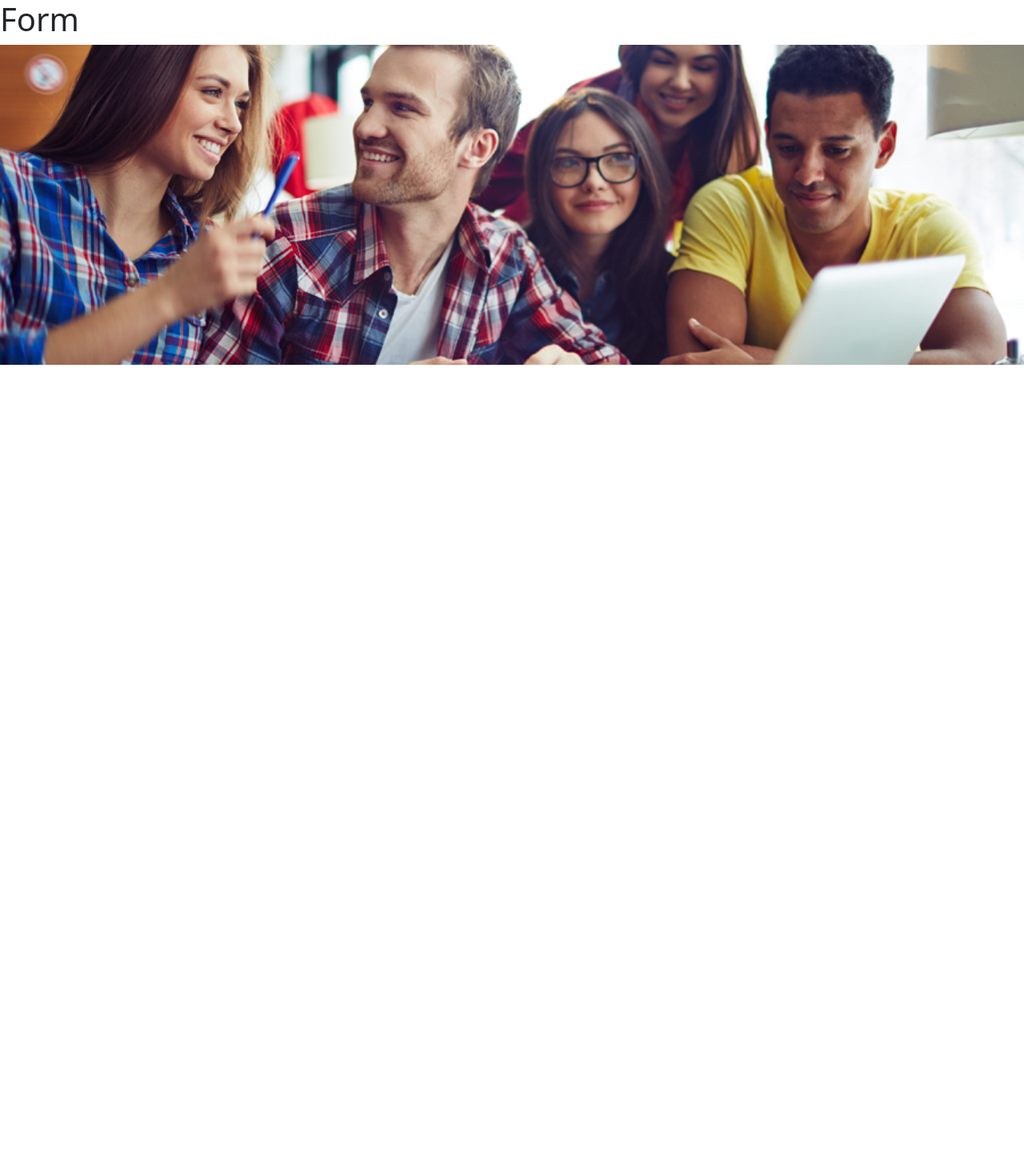
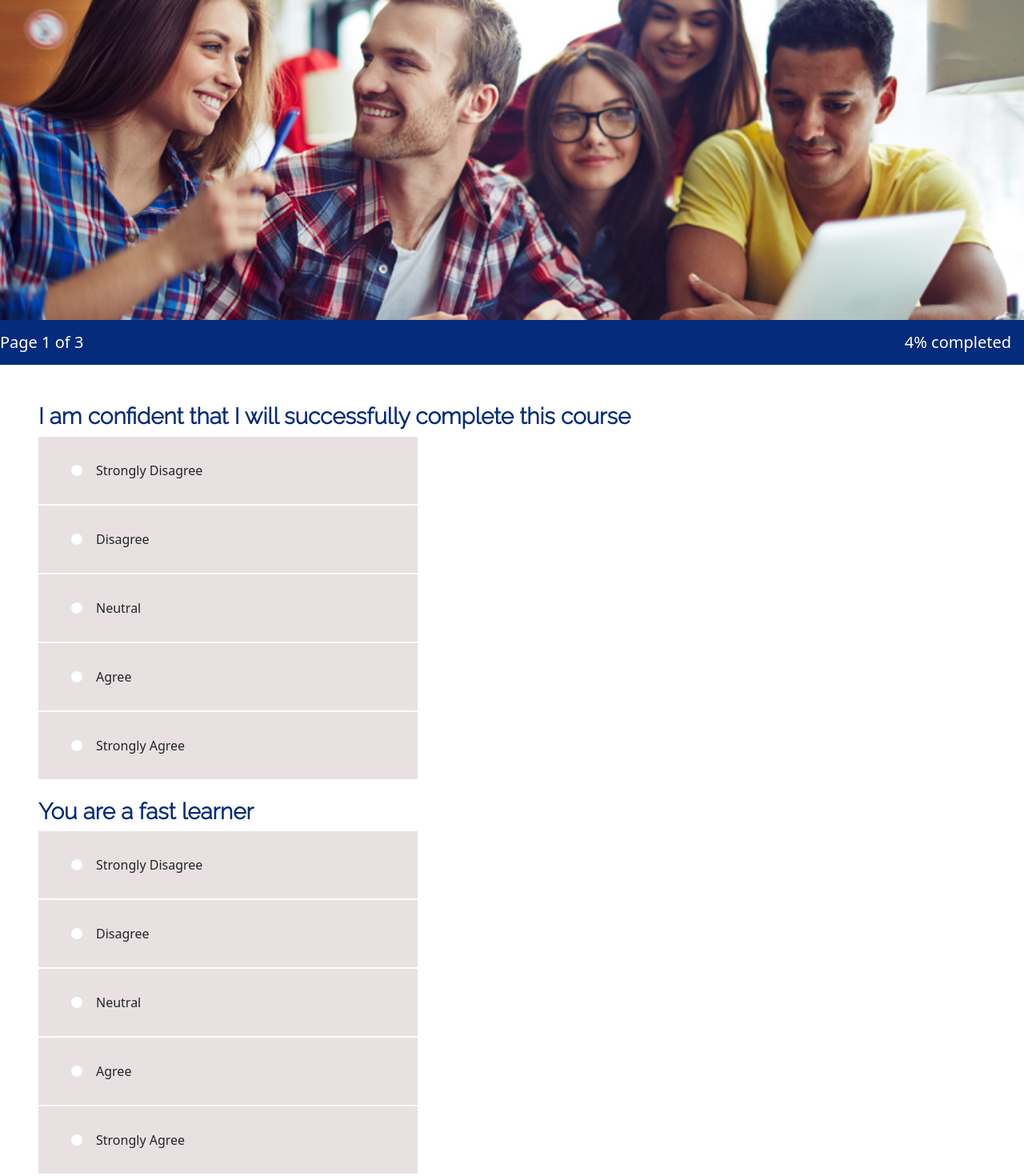
Before and after one commit to dhiksha1234/surveyReactApp, a React (Create React App) app: page /form in a window 1280 px wide. Shown: the top 1470 px of the page at 80% size. Before the commit the page ends 800 px from the top, so only its background shows below. Built offline with nearby package versions, Linux system fonts and the light colour scheme.

Commit message:
Completed the form UI

```diff
--- a/src/components/Form.jsx
+++ b/src/components/Form.jsx
@@ -1,18 +1,78 @@
-import Image from 'react-bootstrap/Image';
-import Row from 'react-bootstrap/Row';
+import { Navbar , Image } from 'react-bootstrap';
+
+
+const surveyQuestions = [
+  {
+    "surveyQuestion":"I am confident that I will successfully complete this course",
+    "type":"radioButton"
+  },
+  {
+    "surveyQuestion":"You are a fast learner",
+    "type":"radioButton"
+  },
+  {
+    "surveyQuestion":"You are a interested in Maths",
+    "type":"radioButton"
+  },
+  {
+    "surveyQuestion":"You are a interested in Science",
+    "type":"radioButton"
+  },
+  {
+    "surveyQuestion":"You are a interested in Social",
+    "type":"radioButton"
+  }
+ ]
+
+ const questionOptions = ['Strongly Disagree','Disagree','Neutral','Agree','Strongly Agree']
+
+
 
 
 function Form() {
     return(
         <>
-        <h1> Form </h1>
-        <Row>
-             <div>
+             <div className='image-wrapper'>
              <Image src="./group_study.jpg" className=''   width="100%"
               height="400" style={{ objectFit:'cover'}}/>
             </div>
-          </Row>
+            <Navbar className='d-flex justify-content-between navBar' data-bs-theme="dark">
+              <Navbar.Brand href="#home" >Page 1 of 3</Navbar.Brand>
+              <Navbar.Brand href="#home" > 4% completed</Navbar.Brand>
+            </Navbar>
+            <div className='question mt-5 mx-5'>
+
+             { surveyQuestions.map((question,index)=>{
+            return (
+              <>
+              <h3 className='textColor fw-bold mt-4' key={index}>{question.surveyQuestion}</h3>
+              {
+                questionOptions.map((questionOption,index) =>{
+                   return(
+                   <div className='form-check radioBtn'>
+                    <input className='form-check-input mx-3' type="radio" name={questionOption} key={index} id={index} onClick={(event)=>{console.log('click',event.target.name,event,question.index)}}/>
+                    <label className="form-check-label" htmlFor="flexRadioDefault1">
+                      {questionOption}
+                    </label>
+                  </div>
+                  )
+                })
+              }
         </>
+        )
+      })}
+
+            </div>
+
+            <hr/>
+            <div className='pageFooter d-flex justify-content-end'>
+
+             <button type="button" className = "btn mt-2 mx-5 saveLaterBtn mb-2"> Save for later</button>
+             <button type="button" className = "btn mt-2 mx-3 startedBtn mb-2"> Next </button>
+
+            </div>
+
+         </>
     )
 }
 
--- a/src/components/WelcomePage.jsx
+++ b/src/components/WelcomePage.jsx
@@ -14,36 +14,45 @@ function WelcomePage(){
             </div>
           </Row>
           <Row mt='4'>
-            <div className='display-3 text-center fw-bold mt-4 welcomeTitle'>
+            <div className='display-3 text-center mt-4 textColor'>
             Welcome to your Personal Learning Profile
             </div>
 
-            <Col className='mt-4 mx-4 welcomeText'>
+            <Col className='mt-4 mx-4'>
             Welcome All
-            <br/>
+
             <p>Contrary to popular belief, Lorem Ipsum is not simply random text. It has roots in a piece of classical Latin literature from 45 BC, making it over 2000 years old.</p>
-            <br/>
+
             <p>Richard McClintock, a Latin professor at Hampden-Sydney College in Virginia, looked up one of the more obscure Latin words, consectetur, from a Lorem Ipsum passage, and going through the cites of the word in classical literature, discovered the undoubtable source. Lorem Ipsum comes from sections 1.10.32 and 1.10.33 of "de Finibus Bonorum et Malorum" (The Extremes of Good and Evil) by Cicero, written in 45 BC. This book is a treatise on the theory of ethics, very popular during the Renaissance. </p>
-             <br/>
+
             <p>The first line of Lorem Ipsum, "Lorem ipsum dolor sit amet..", comes from a line in section 1.10.32.</p>
-             <br/>
+
             <p>The standard chunk of Lorem Ipsum used since the 1500s is reproduced below for those interested. Sections 1.10.32 and 1.10.33 from "de Finibus Bonorum et Malorum" by Cicero are also reproduced in their exact original form, accompanied by English versions from the 1914 translation by H. Rackham.</p>
-            <br/>
+
             <p>The standard chunk of Lorem Ipsum used since the 1500s is reproduced below for those interested. Sections 1.10.32 and 1.10.33 from "de Finibus Bonorum et Malorum" by Cicero are also reproduced in their exact original form, accompanied by English versions from the 1914 translation by H. Rackham.</p>
-            <br/>
             <p>Richard McClintock, a Latin professor at Hampden-Sydney College in Virginia, looked up one of the more obscure Latin words, consectetur, from a Lorem Ipsum passage, and going through the cites of the word in classical literature, discovered the undoubtable source. Lorem Ipsum comes from sections 1.10.32 and 1.10.33 of "de Finibus Bonorum et Malorum" (The Extremes of Good and Evil) by Cicero, written in 45 BC. This book is a treatise on the theory of ethics, very popular during the Renaissance. </p>
+            <p>We look forward to provide your learning profile</p>
 
             </Col>
            </Row>
 
-
-            <div>
-            <Link to="/form"><button type="button" className = "btn btn-warning btn-sm btn-rounded mt-5 mx-5 startedBtn"> Get Started </button></Link>
+             <div>
+            <Link to="/form"><button type="button" className = "btn btn-warning btn-sm btn-rounded mt-2 mx-5 startedBtn"> Lets get Started </button></Link>
             </div>
 
             <hr/>
             <Row className='mx-4'>
-            <h1> Our support team</h1>
+            <h1 className="textColor"> Our support team</h1>
+
+            <p>Richard McClintock, a Latin professor at Hampden-Sydney College in Virginia, looked up one of the more obscure Latin words, consectetur, from a Lorem Ipsum passage, and going through the cites of the word in classical literature, discovered the undoubtable source.  </p>
+
+            <ul className='mx-5'>
+              <li>Latin professor at Hampden-Sydney College</li>
+              <li>Apply below for those interested. Sections 1.</li>
+              <li>Sydney College in Virginia, looked up </li>
+
+            </ul>
+
 
             <p>Email: student.success@rmit.edu.co</p>
             <p>Call: 987654321</p>
--- a/src/styles.css
+++ b/src/styles.css
@@ -1,4 +1,4 @@
-.welcomeTitle{
+.textColor{
     font-family: 'Raleway', sans-serif;
     color:#042b7c;
 }
@@ -9,7 +9,32 @@
 }
 
 .startedBtn{
-    padding: 12px;
-    border-radius: 72px;
-    background-color: rgb(243, 186, 89);
+    padding: 12px !important;
+    border-radius: 72px !important;
+    background-color: rgb(212, 130, 74) !important;
+    width: 7%;
  }
+
+ .navBar{
+    background-color: #042b7c !important;
+
+ }
+
+ .radioBtn-checked{
+    width: 40%;
+    padding : 30px;
+    background-color: rgb(124, 224, 124);
+ }
+
+ .radioBtn{
+    width: 40%;
+    padding : 30px;
+    background-color: rgb(233, 225, 225);
+
+}
+
+.saveLaterBtn{
+    padding: 12px !important;
+    border-radius: 72px !important;
+    outline: 1px solid #042b7c ;
+}
```
